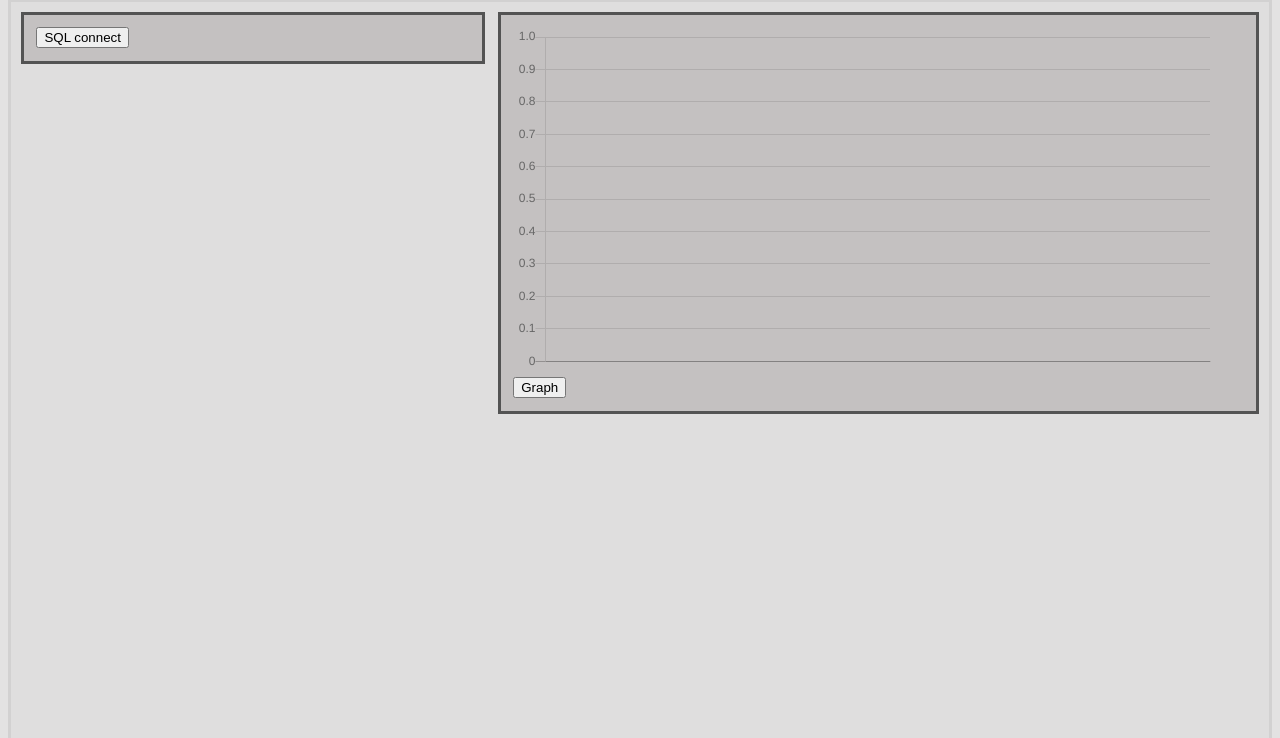
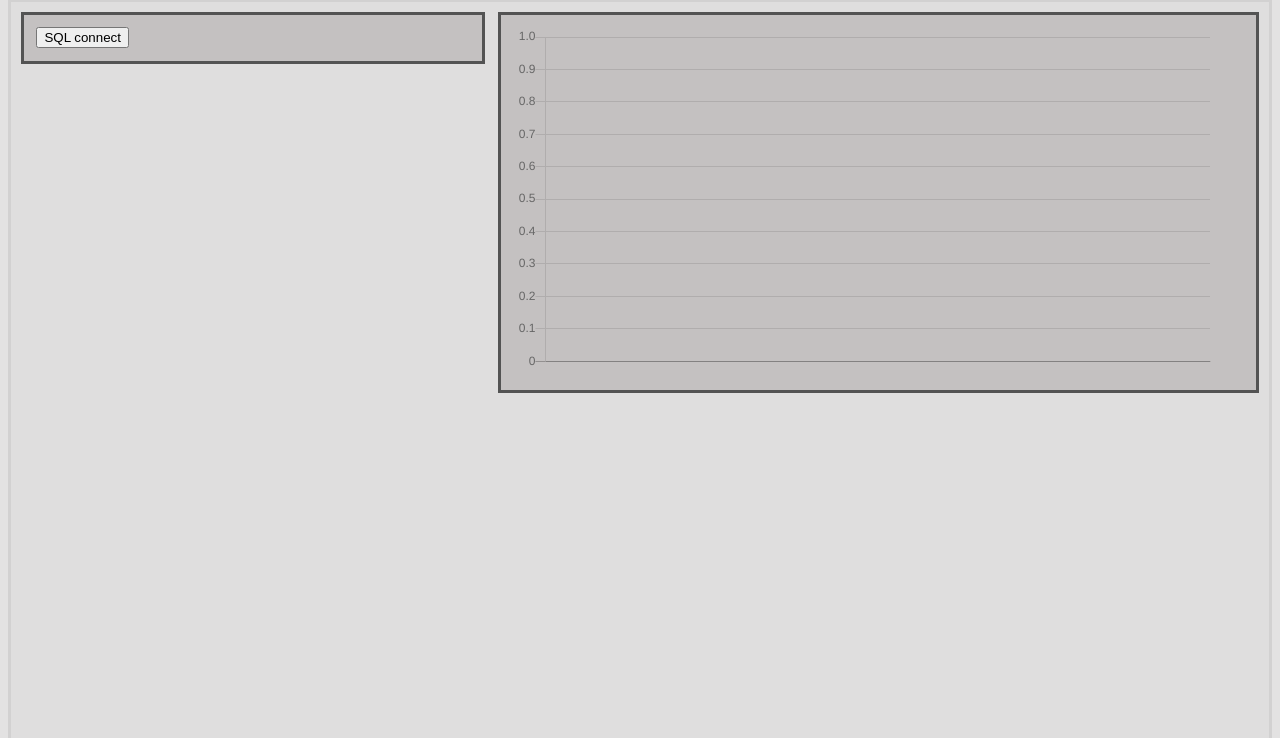
Before and after one commit to BenIsTrying/Comp3000, a plain HTML site: page website/Health.html in a window 1280 px wide. Shown: the part 62-800 px from the top of the page. Drawn offline with nearby package versions, Linux system fonts and the light colour scheme.

Commit message:
removed useless button

```diff
--- a/website/Health.html
+++ b/website/Health.html
@@ -32,7 +32,7 @@
 
     <div id="graphBox">
         <canvas id="healthChart" style="width:100%;max-width:700px" onload="Graph()"></canvas>
-        <button id="showTable">Graph</button>
+
     </div>
 
 
```
